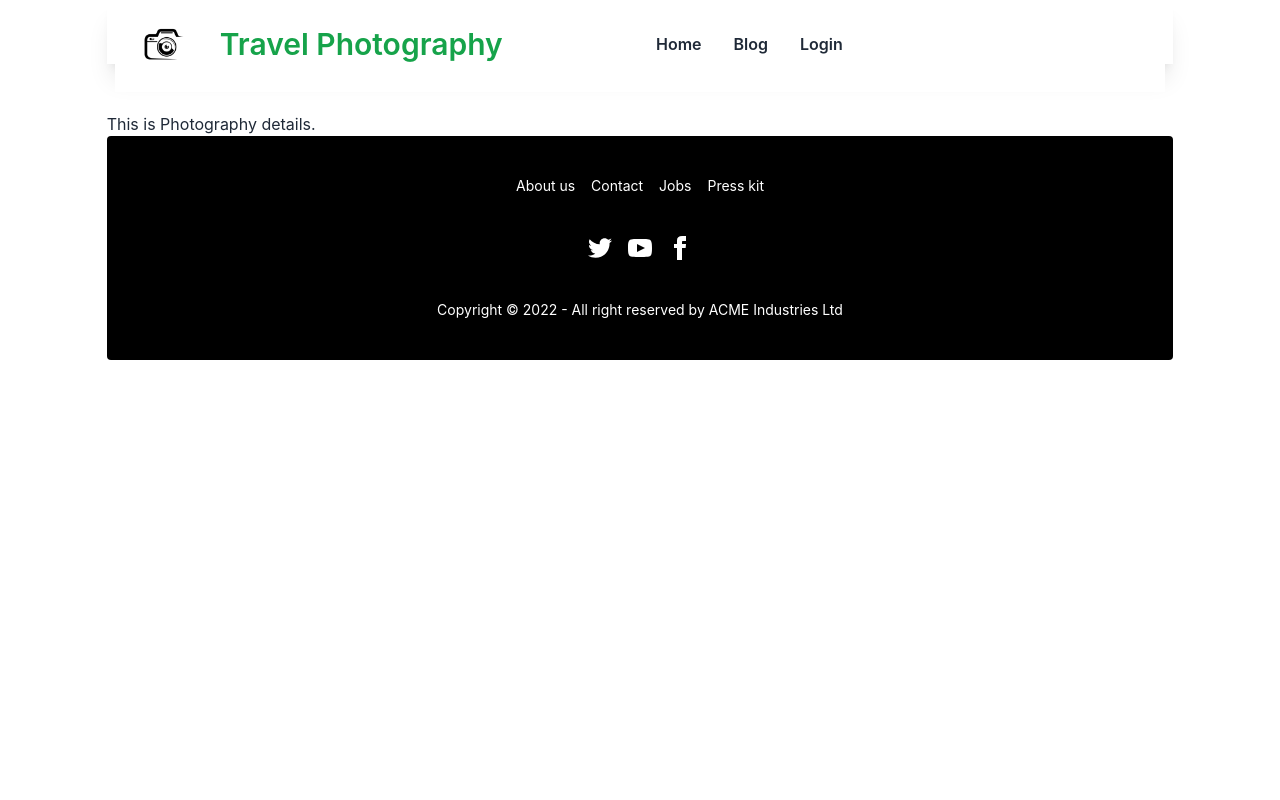
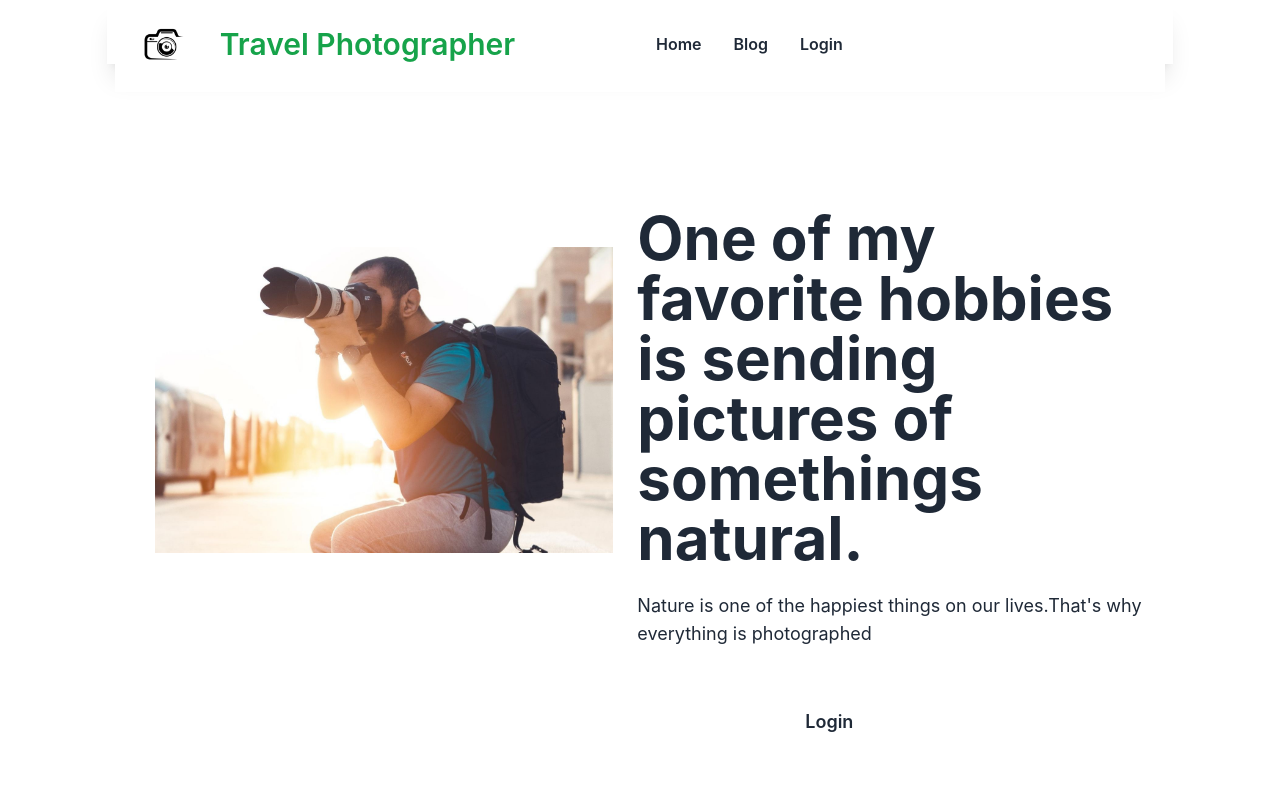
Before and after one commit to shariful-islam-bhuiyan-sajeeb/travel-photographer-cline-repo, a React (Create React App) app: page /about in a window 1280 px wide. Shown: the top 800 px of the page. Built offline with nearby package versions, Linux system fonts and the light colour scheme; no server answers.

Commit message:
about page is added

```diff
--- a/src/components/Blog/Aboute.js
+++ b/src/components/Blog/Aboute.js
@@ -1,9 +1,29 @@
 import React from 'react';
+import { Link } from 'react-router-dom';
+import photographer from '../Home/images/photograper.jpg'
 
 const Aboute = () => {
     return (
-        <div>
-            <h2>This is Photography details.</h2>
+        <div className=''>
+            <section className="dark:bg-gray-800 dark:text-gray-100">
+                <div className="container flex flex-col justify-center p-6 mx-auto sm:py-12 lg:py-24 lg:flex-row lg:justify-between">
+                    <div className="flex items-center justify-center p-6 mt-8 lg:mt-0 h-72 sm:h-80 lg:h-96 xl:h-112 2xl:h-128">
+                        <img src={photographer} alt="" className="object-contain  w-full h-80 sm:h-80 lg:h-96 xl:h-112 2xl:h-128" />
+                    </div>
+                    <div className="flex flex-col justify-center text-center rounded-sm lg:max-w-md xl:max-w-lg lg:text-left">
+                        <h1 className="text-5xl font-bold leading-none sm:text-6xl">One of my
+                             <span className="dark:text-violet-400"> favorite hobbies</span> is sending pictures of somethings natural.
+                        </h1>
+                        <p className="mt-6 mb-8 text-lg sm:mb-12">Nature is one of the happiest things on our lives.That's why everything is photographed
+
+                        </p>
+                        <div className="flex flex-col space-y-4 sm:items-center sm:justify-center sm:flex-row sm:space-y-0 sm:space-x-4 lg:justify-start">
+                            <Link to='/login' rel="noopener noreferrer" href="#" className="px-8 py-3  lg:w-96 md:w-52 text-lg text-center font-semibold rounded dark:bg-violet-400 dark:text-gray-900">Login</Link>
+
+                        </div>
+                    </div>
+                </div>
+            </section>
         </div>
     );
 };
--- /dev/null
+++ b/src/components/Errorpage/ErrorPage.js
@@ -0,0 +1,12 @@
+<section className="flex items-center h-full p-16 dark:bg-gray-900 dark:text-gray-100">
+    <div className="container flex flex-col items-center justify-center px-5 mx-auto my-8">
+        <div className="max-w-md text-center">
+            <h2 className="mb-8 font-extrabold text-9xl dark:text-gray-600">
+                <span className="sr-only">Error</span>404
+            </h2>
+            <p className="text-2xl font-semibold md:text-3xl">Sorry, we couldn't find this page.</p>
+            <p className="mt-4 mb-8 dark:text-gray-400">But dont worry, you can find plenty of other things on our homepage.</p>
+            <a rel="noopener noreferrer" href="#" className="px-8 py-3 font-semibold rounded dark:bg-violet-400 dark:text-gray-900">Back to homepage</a>
+        </div>
+    </div>
+</section>
--- a/src/components/Pages/Header/Header.js
+++ b/src/components/Pages/Header/Header.js
@@ -40,7 +40,7 @@ const Header = () => {
                     </div>
                     <div className='flex items-center'>
                         <img className='w-20' src={header} alt="header" />
-                        <Link to='/about' className="  btn btn-ghost normal-case font-semibold text-3xl text-green-600">Travel Photography </Link>
+                        <Link to='/about' className="  btn btn-ghost normal-case font-semibold text-3xl text-green-600">Travel Photographer </Link>
                     </div>
                 </div>
                 <div className="navbar-center hidden lg:flex">
--- a/src/components/Routes/Routes.js
+++ b/src/components/Routes/Routes.js
@@ -50,7 +50,8 @@ const router = createBrowserRouter([
             {
                 path:'/about',
                 element:<Aboute></Aboute>
-            }
+            },
+
         ]
     }
 ]);
```
Also changed, not shown: src/components/Home/images/photograper.jpg (added).
